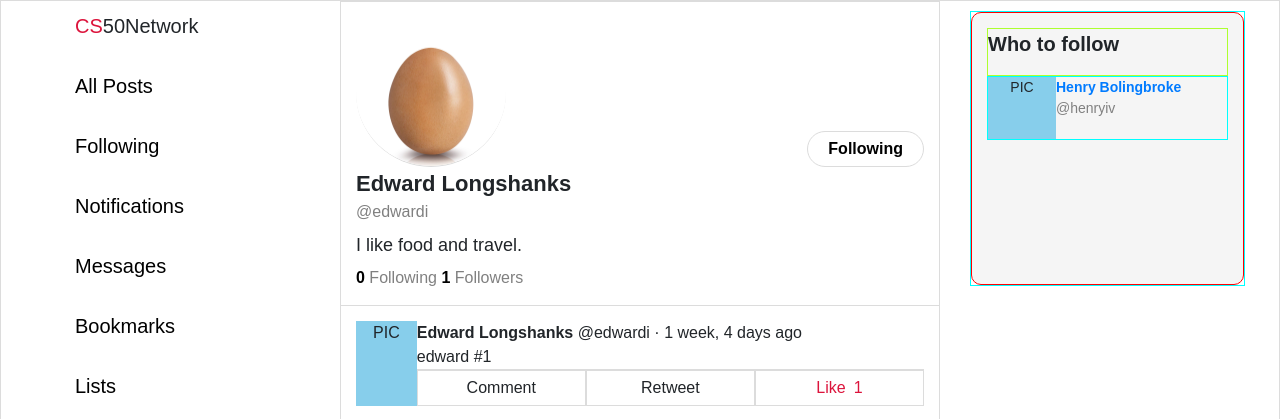
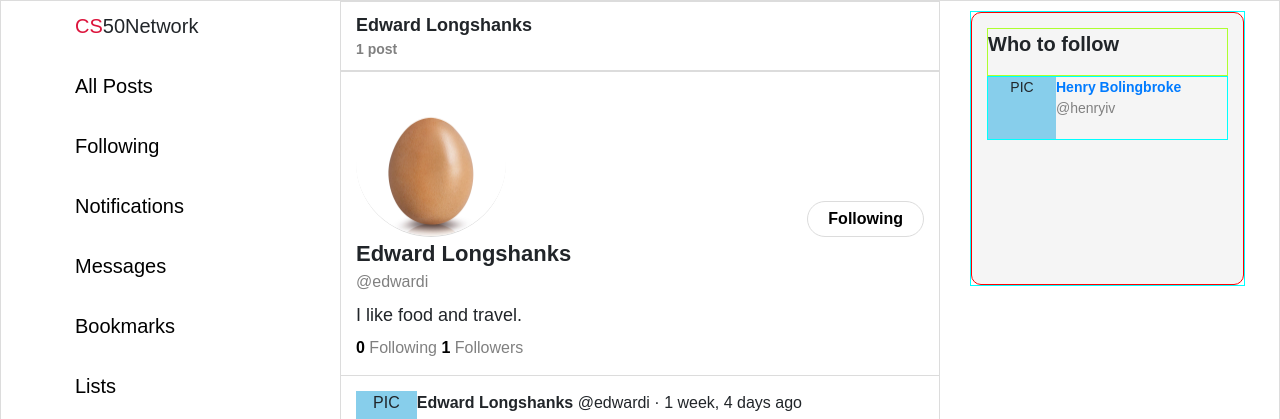
Before and after one commit to hqz3/cs50w-project4-network, a Django app: a page that uses network/templates/network/profile.html in a window 1280 px wide. Shown: the top 419 px of the page. Run offline with Django 3.2, Linux system fonts and the light colour scheme; a user stored in the database is signed in; data comes from the database, SQL or seed files in the repository; some libraries are stand-ins or nearby versions.

Commit message:
added Profile header showing full name and total posts

```diff
--- a/network/static/network/profile.js
+++ b/network/static/network/profile.js
@@ -1,7 +1,5 @@
 import { likeButtons, handleLikeClick, editButtons, handleEditClick } from './script.js';
 likeButtons.forEach(button => button.addEventListener('click', handleLikeClick));
-
-console.log(editButtons)
 if (editButtons.length) editButtons.forEach(button => {
     button.addEventListener('click', handleEditClick);
 })
--- a/network/static/network/styles.css
+++ b/network/static/network/styles.css
@@ -228,6 +228,18 @@ body {
 
 /* Profile */
 
+.profile-header {
+    border-top: 1px solid gainsboro;
+    border-bottom: 1px solid gainsboro;
+    font-weight: bold;
+    padding: 10px 0px 10px 15px;
+}
+
+.post-count {
+    font-size: 14px;
+    color: gray;
+}
+
 .profile-container {
     padding: 15px;
     border-top: 1px solid gainsboro;
@@ -368,6 +380,7 @@ body {
     background-color: whitesmoke;
 }
 
+
 /* Function */
 
 .display-hide {
--- a/network/templates/network/following.html
+++ b/network/templates/network/following.html
@@ -1,6 +1,7 @@
 {% extends "network/layout.html" %}
 
 {% block title %}Following{% endblock %}
+
 {% block body %}
     <div class="page-title">Following</div>
     {% for post in page_obj %}
--- a/network/templates/network/profile.html
+++ b/network/templates/network/profile.html
@@ -1,8 +1,19 @@
 {% extends "network/layout.html" %}
 {% load static %}
 
+{% block title %}Profile{% endblock %}
+
 {% block body %}
     {% if user.is_authenticated %}
+    <div class="profile-header">
+
+        <div>{{ viewed_user.first_name }} {{ viewed_user.last_name }}</div>
+        {% if post_count <= 1 %}
+            <div class="post-count">{{ post_count }} post </div>
+        {% elif post_count > 1 %}
+            <div class="post-count">{{ post_count }} posts </div>
+        {% endif %}
+        </div>
         <div class="profile-container">
             <div class="profile-top">
                 <div class="image-container">
--- a/network/views.py
+++ b/network/views.py
@@ -169,6 +169,7 @@ def profile(request, username):
         "currently_followed": len(Follow.objects.filter(user=current_user).filter(following=viewed_user)),
         "follower_count": viewed_user.followers.all().count(),
         "following_count": viewed_user.following.all().count(),
+        "post_count": viewed_user.posts.all().count,
         "recommend_follow": recommend_follow(request),
         "viewed_user": viewed_user,
         "viewed_user_posts": page_obj,
```
